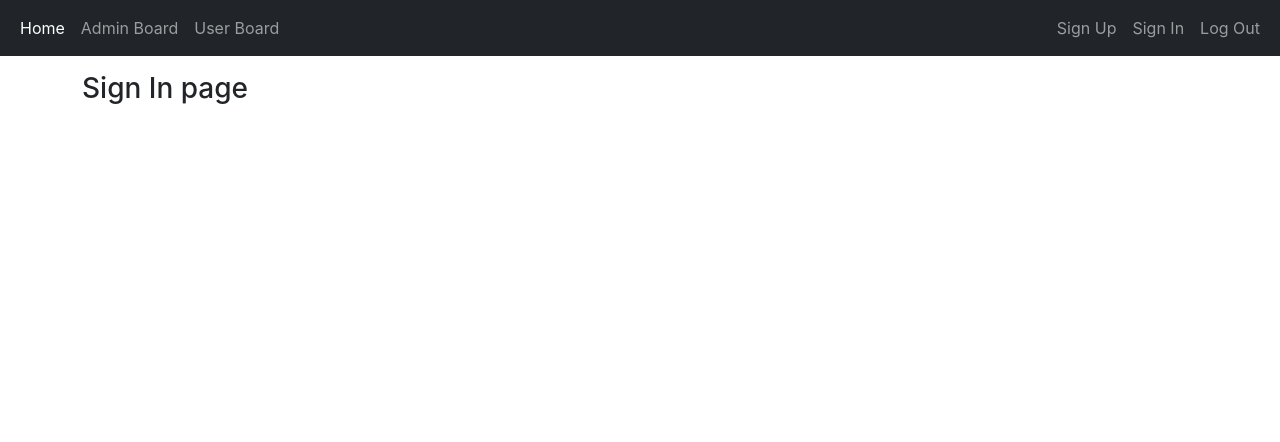
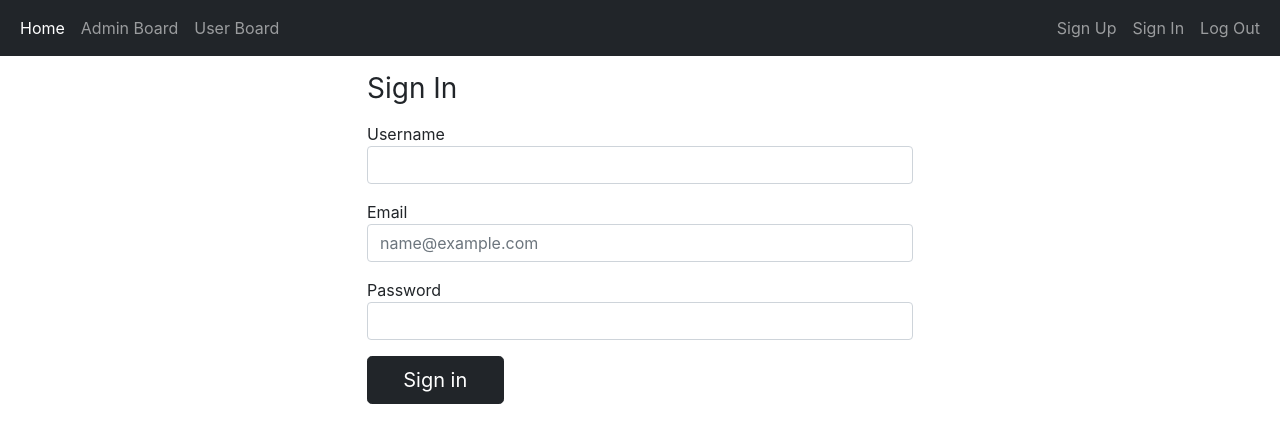
Before and after one commit to acalvom/react-authentication, a React (Create React App) app: page /signin in a window 1280 px wide. Shown: the top 442 px of the page. Built offline with nearby package versions, Linux system fonts and the light colour scheme.

Commit message:
Create form to Sign In

```diff
--- a/src/components/SignIn.jsx
+++ b/src/components/SignIn.jsx
@@ -1,9 +1,61 @@
 import React from 'react';
+import {useForm} from "react-hook-form";
 
 const SignIn = () => {
+    const {register, handleSubmit, formState: {errors}} = useForm();
+    const onSubmit = data => console.log('hola', data);
+
     return (
-        <div>
-            <h3>Sign In page</h3>
+        <div className="row">
+            <div className="col-md-6 offset-md-3">
+
+                <form onSubmit={handleSubmit(onSubmit)}>
+                    <h3 className="h3 mb-3 fw-normal">Sign In</h3>
+
+                    <div>
+                        <label>Username</label>
+                        <input className="form-control"
+                               {...register("username", {required: true, minLength: 3, maxLength: 20})}/>
+                        <p style={{color: "red"}}>{errors.username && errors.username.type === "required" &&
+                        <span>Required field</span>}</p>
+                        <p style={{color: "red"}}>{errors.username && errors.username.type === "minLength" &&
+                        <span>Min 3 chars</span>}</p>
+                        <p style={{color: "red"}}>{errors.username && errors.username.type === "maxLength" &&
+                        <span>Max 20 chars</span>}</p>
+                    </div>
+
+                    <div>
+                        <label>Email</label>
+                        <input className="form-control"
+                               placeholder="name@example.com"
+                               {...register("email", {
+                                   required: true,
+                                   pattern: /^[a-zA-Z0-9.!#$%&’*+/=?^_`{|}~-]+@[a-zA-Z0-9-]+(?:\.[a-zA-Z0-9-]+)*$/
+                               })}/>
+                        <p style={{color: "red"}}>{errors.email && errors.email.type === "required" &&
+                        <span>Required field</span>}</p>
+                        <p style={{color: "red"}}>{errors.email && errors.email.type === "pattern" &&
+                        <span>Not a valid email</span>}</p>
+                    </div>
+
+                    <div>
+                        <label>Password</label>
+                        <input className="form-control"
+                               type="password"
+                               {...register("password", {required: true, minLength: 6, maxLength: 20})}/>
+                        <p style={{color: "red"}}>{errors.password && errors.password.type === "required" &&
+                        <span>Required field</span>}</p>
+                        <p style={{color: "red"}}>{errors.password && errors.password.type === "minLength" &&
+                        <span>Min 3 chars</span>}</p>
+                        <p style={{color: "red"}}>{errors.password && errors.password.type === "maxLength" &&
+                        <span>Max 20 chars</span>}</p>
+                    </div>
+
+                    <div className="col-md-3">
+                        <button className="w-100 btn btn-lg btn-dark" type="submit">Sign in</button>
+                    </div>
+                </form>
+            </div>
         </div>
     );
 };
```
